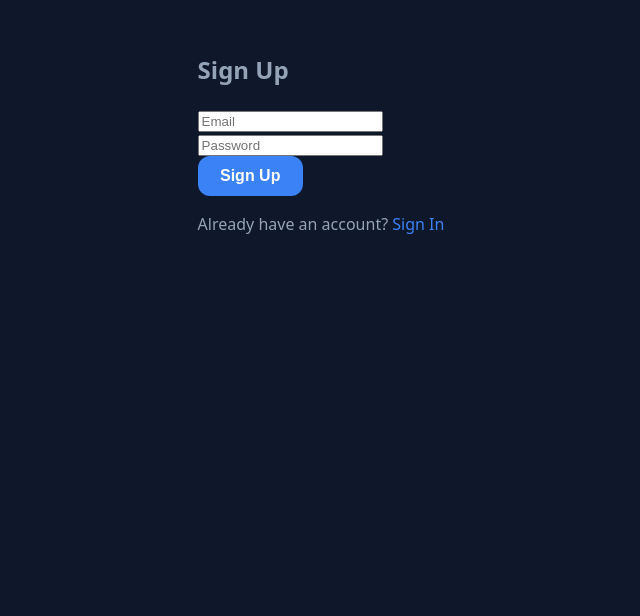
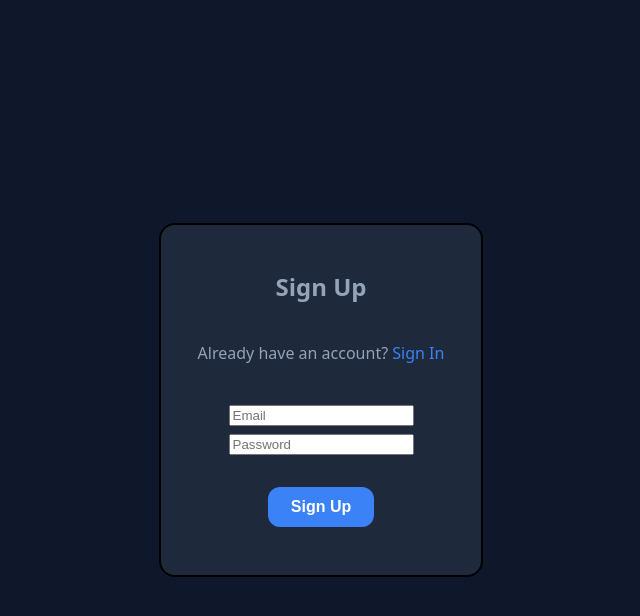
Before and after one commit to rambrocio/Workout-Tracker, a React (Vite) app: page /#/signup in a window 1280 px wide. Shown: the top 616 px of the page, without its empty margins (319-959 px from the left). Built offline with nearby package versions, Linux system fonts and the light colour scheme.

Commit message:
Fixed Signup / Signin css

```diff
--- /dev/null
+++ b/src/pages/signIn/SignIn.css
@@ -0,0 +1,42 @@
+.loginPageContainer {
+    height: 100%;
+    display: flex;
+    justify-content: center;
+    align-items: center;
+}
+
+.loginContainer {
+    background-color: var(--bg-secondary);
+    border: solid;
+    border-color: black;
+    border-width: 2px;
+    border-radius: 16px;
+    padding-top: 24px;
+    padding-bottom: 48px;
+    width: 25%;
+    display: flex;
+    flex-direction: column;
+    align-items: center;
+}
+
+.loginForm {
+    display: flex;
+    flex-direction: column;
+    align-items: center;
+}
+
+.loginInfoContainer {
+    width: 100%;
+    display: flex;
+    flex-direction: column;
+    align-items: center;
+    justify-content: center;
+}
+
+.loginInfo {
+    margin-bottom: -16px;
+}
+
+.loginButton {
+    margin-top: 24px;
+}
--- a/src/pages/signIn/Signin.jsx
+++ b/src/pages/signIn/Signin.jsx
@@ -1,6 +1,7 @@
 import { useState } from "react";
 import { Link, useNavigate } from "react-router-dom";
 import { UserAuth } from "../../context/AuthContext";
+import './SignIn.css';
 
 const Signin = () => {
     const [email, setEmail] = useState("");
@@ -29,23 +30,27 @@ const Signin = () => {
     }
 
     return (
-        <div className="pageContainer">
-            <form onSubmit={handleSignIn}>
+        <div className="loginPageContainer">
+            <div className="loginContainer">
+                <form onSubmit={handleSignIn} className="loginForm">
                     <h2>Sign In</h2>
-                <p>Don't have an account? <Link to='/signup'>Sign Up</Link></p>
-                <div>
+                    <p>Don't have an account? <Link to='/signup'>Sign Up</Link></p> <br />
+                    <div className="loginInfoContainer">
                         <input onChange={(e) => setEmail(e.target.value)}
                             type="email"
                             placeholder="Email"
+                            className="loginInfo"
                         /> <br />
                         <input onChange={(e) => setPassword(e.target.value)}
                             type="password"
                             placeholder="Password"
+                            className="loginInfo"
                         /> <br />
-                    <button type="submit" disabled={loading}>Sign In</button>
+                    </div>
+                    <button type="submit" disabled={loading} className="loginButton">Sign In</button>
                     {error && <p>{error}</p>}
+                </form>
             </div>
-            </form>
         </div>
     )
 }
--- a/src/pages/signIn/Signup.jsx
+++ b/src/pages/signIn/Signup.jsx
@@ -1,6 +1,7 @@
 import { useState } from "react";
 import { Link, useNavigate } from "react-router-dom";
 import { UserAuth } from "../../context/AuthContext";
+import './SignIn.css';
 
 const Signup = () => {
     const [email, setEmail] = useState("");
@@ -29,23 +30,27 @@ const Signup = () => {
     }
 
     return (
-        <div className="pageContainer">
-            <form onSubmit={handleSignUp}>
+        <div className="loginPageContainer">
+            <div className="loginContainer">
+                <form onSubmit={handleSignUp} className="loginForm">
                     <h2>Sign Up</h2>
-                <div>
+                    <p>Already have an account? <Link to='/signin'>Sign In</Link></p> <br />
+                    <div className="loginInfoContainer">
                         <input onChange={(e) => setEmail(e.target.value)}
                             type="email"
                             placeholder="Email"
+                            className="loginInfo"
                         /> <br />
                         <input onChange={(e) => setPassword(e.target.value)}
                             type="password"
                             placeholder="Password"
+                            className="loginInfo"
                         /> <br />
-                    <button type="submit" disabled={loading}>Sign Up</button>
+                    </div>
+                    <button type="submit" disabled={loading} className="loginButton">Sign Up</button>
                     {error && <p>{error}</p>}
+                </form>
             </div>
-                <p>Already have an account? <Link to='/signin'>Sign In</Link></p>
-            </form>
         </div>
     )
 }
--- a/src/pages/signIn/Signup2.jsx
+++ b/src/pages/signIn/Signup2.jsx
@@ -2,6 +2,7 @@ import { useState } from "react";
 import { Link, useNavigate } from "react-router-dom";
 import { UserAuth } from "../../context/AuthContext";
 import { createUserProfile } from "../../services/profileServices";
+import './SignIn.css';
 
 const Signup2 = () => {
     const [name, setName] = useState("");
@@ -45,35 +46,42 @@ const Signup2 = () => {
     }
 
     return (
-        <div className="pageContainer">
-            <form onSubmit={handleSignUp2}>
+        <div className="loginPageContainer">
+            <div className="loginContainer">
+                <form onSubmit={handleSignUp2} className="loginForm">
                     <h2>Sign Up Continued</h2>
-                <div>
+                    <p>Already have an account? <Link to='/signin'>Sign In</Link></p> <br />
+                    <div className="loginInfoContainer">
                         <input onChange={(e) => setName(e.target.value)}
                             type="text"
                             placeholder="Name"
+                            className="loginInfo"
                         /> <br />
                         <input onChange={(e) => setWeight(e.target.value)}
                             type="number"
                             placeholder="Weight"
+                            className="loginInfo"
                         /> <br />
                         <input onChange={(e) => setMaxBench(e.target.value)}
                             type="number"
                             placeholder="Bench"
+                            className="loginInfo"
                         /> <br />
                         <input onChange={(e) => setMaxSquat(e.target.value)}
                             type="number"
                             placeholder="Squat"
+                            className="loginInfo"
                         /> <br />
                         <input onChange={(e) => setMaxDeadlift(e.target.value)}
                             type="number"
                             placeholder="Deadlift"
+                            className="loginInfo"
                         /> <br />
-                    <button type="submit" disabled={loading}>Complete Profile</button>
+                    </div>
+                    <button type="submit" disabled={loading} className="loginButton">Complete Profile</button>
                     {error && <p>{error}</p>}
+                </form>
             </div>
-                <p>Already have an account? <Link to='/signin'>Sign In</Link></p>
-            </form>
         </div>
     )
 }
```
Lines whose indentation alone changed are shown as unchanged.
